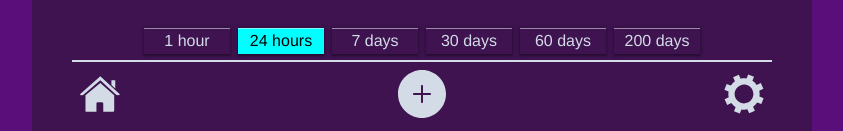
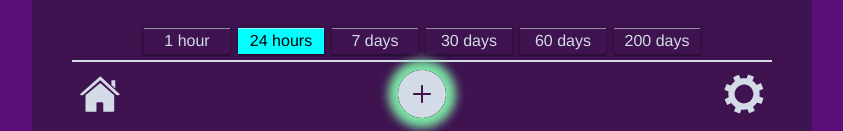
Before and after one commit to Tiramisu77/CoinWatcher, a React app: page / in a window 1280 px wide. Shown: the part 666-797 px from the top of the page, without its empty margins (218-1061 px from the left). Built offline with nearby package versions, Linux system fonts and the light colour scheme; no server answers.

Commit message:
glow addCoin button when portfolio is empty

```diff
--- a/src/App.js
+++ b/src/App.js
@@ -10,11 +10,11 @@ export class App extends React.Component {
     constructor(props) {
         super(props)
     }
-    //basename="/CoinWatcher"
+
     render() {
         return (
             <div id="app">
-                <Router>
+                <Router basename="/CoinWatcher">
                     <AlertSystem />
                     <MarketFetcher />
                     <Head />
--- a/src/components/FooterButtons.js
+++ b/src/components/FooterButtons.js
@@ -1,7 +1,8 @@
 import React from "react"
 import { Link } from "react-router-dom"
+import { connect } from "react-redux"
 
-export default function FooterButtons() {
+function FooterButtons({ portfolio }) {
     return (
         <div id="footer-buttons">
             <div style={{ justifyContent: "flex-start" }}>
@@ -28,7 +29,7 @@ export default function FooterButtons() {
             <div style={{ justifyContent: "center" }}>
                 <Link to="/AddCoin">
                     <svg
-                        className="footer-button"
+                        className={Object.keys(portfolio).length > 0 ? "footer-button" : "footer-button glow-btn"}
                         id="add-coin"
                         xmlns="http://www.w3.org/2000/svg"
                         viewBox="0 0 292.4 292.4"
@@ -37,6 +38,7 @@ export default function FooterButtons() {
                             className="svgbody"
                             d="M146.2 0C65.6 0 0 65.6 0 146.2s65.6 146.2 146.2 146.2 146.2-65.6 146.2-146.2S226.8 0 146.2 0zM195 152.2h-42.8v42.8c0 3.3-2.7 6-6 6 -3.3 0-6-2.7-6-6v-42.8H97.4c-3.3 0-6-2.7-6-6s2.7-6 6-6h42.8V97.4c0-3.3 2.7-6 6-6 3.3 0 6 2.7 6 6v42.8h42.8c3.3 0 6 2.7 6 6S198.3 152.2 195 152.2z"
                             fill="#010002"
+                            shapeRendering="geometricPrecision"
                         />
                     </svg>
                 </Link>
@@ -61,3 +63,9 @@ export default function FooterButtons() {
         </div>
     )
 }
+
+export default connect(store => {
+    return {
+        portfolio: store.portfolio,
+    }
+})(FooterButtons)
--- a/src/index.css
+++ b/src/index.css
@@ -187,6 +187,20 @@ body {
     transition: 0.4s;
     cursor: pointer;
 }
+
+.glow-btn {
+    animation: glow 1s infinite alternate;
+}
+
+@keyframes glow {
+    from {
+        box-shadow: 0 0 10px -10px #7de4a4;
+    }
+    to {
+        box-shadow: 0 0 10px 10px #7de4a4;
+    }
+}
+
 .svgbody {
     fill: var(--main-font-color);
 }
@@ -196,6 +210,7 @@ body {
 
 #add-coin {
     height: 3em;
+    border-radius: 100px;
 }
 
 .clickable {
--- a/src/index.js
+++ b/src/index.js
@@ -26,7 +26,7 @@ const store = createStore(rootReducer, hydrate(), enhancer)
 window.store = store
 register()
 
-//todo  tip when portfolio is empty, charts
+//todo  charts
 
 ReactDOM.render(
     <React.StrictMode>
```
